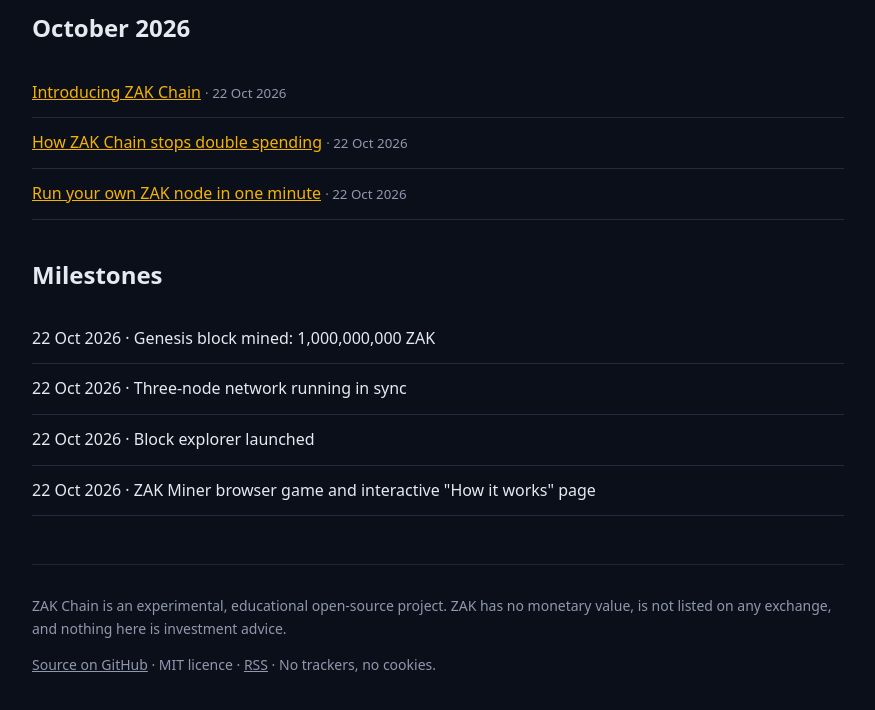
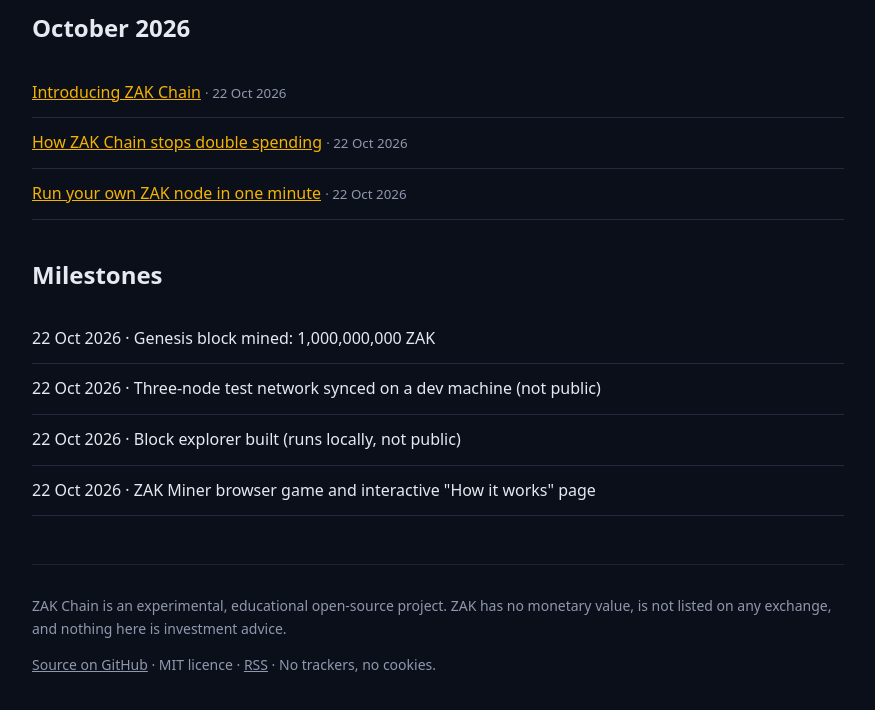
Before and after one commit to zeze6544/zakchain, a website: page docs/archive.html in a window 1280 px wide. Shown: the part 176-886 px from the top of the page, without its empty margins (202-1077 px from the left). Drawn offline with Linux system fonts and the light colour scheme.

Commit message:
Archive: say network and explorer are local only

```diff
--- a/docs/archive.html
+++ b/docs/archive.html
@@ -16,7 +16,7 @@
 <div class="post"><a href="blog/run-a-node.html">Run your own ZAK node in one minute</a> <small>· 22 Oct 2026</small></div>
 <h2>Milestones</h2>
 <div class="post">22 Oct 2026 · Genesis block mined: 1,000,000,000 ZAK</div>
-<div class="post">22 Oct 2026 · Three-node network running in sync</div>
-<div class="post">22 Oct 2026 · Block explorer launched</div>
+<div class="post">22 Oct 2026 · Three-node test network synced on a dev machine (not public)</div>
+<div class="post">22 Oct 2026 · Block explorer built (runs locally, not public)</div>
 <div class="post">22 Oct 2026 · ZAK Miner browser game and interactive "How it works" page</div>
 </main><footer class="site-foot"><p>ZAK Chain is an experimental, educational open-source project. ZAK has no monetary value, is not listed on any exchange, and nothing here is investment advice.</p><p><a href="https://github.com/zeze6544/zakchain">Source on GitHub</a> · MIT licence · <a href="feed.xml">RSS</a> · No trackers, no cookies.</p></footer></div></body></html>
```
